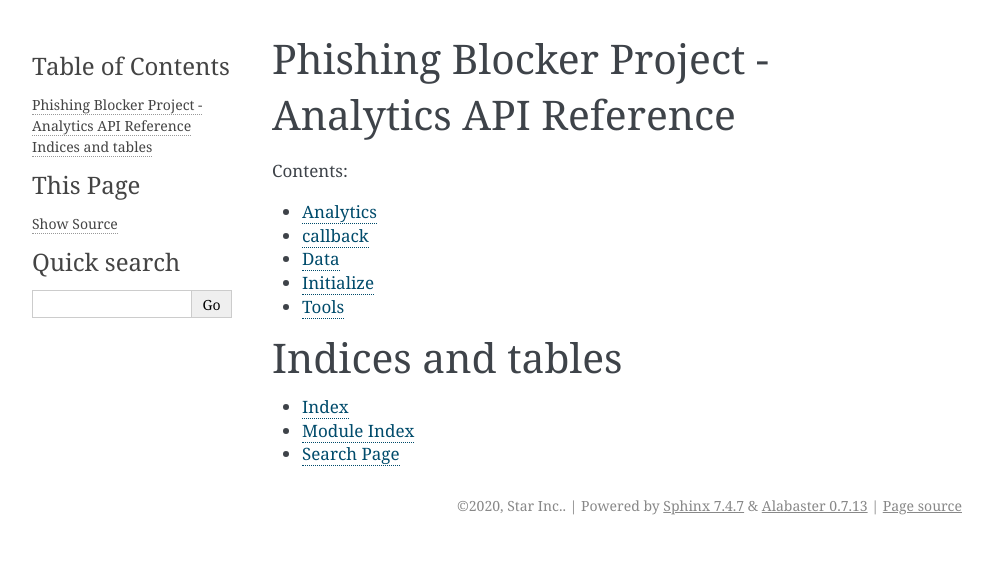
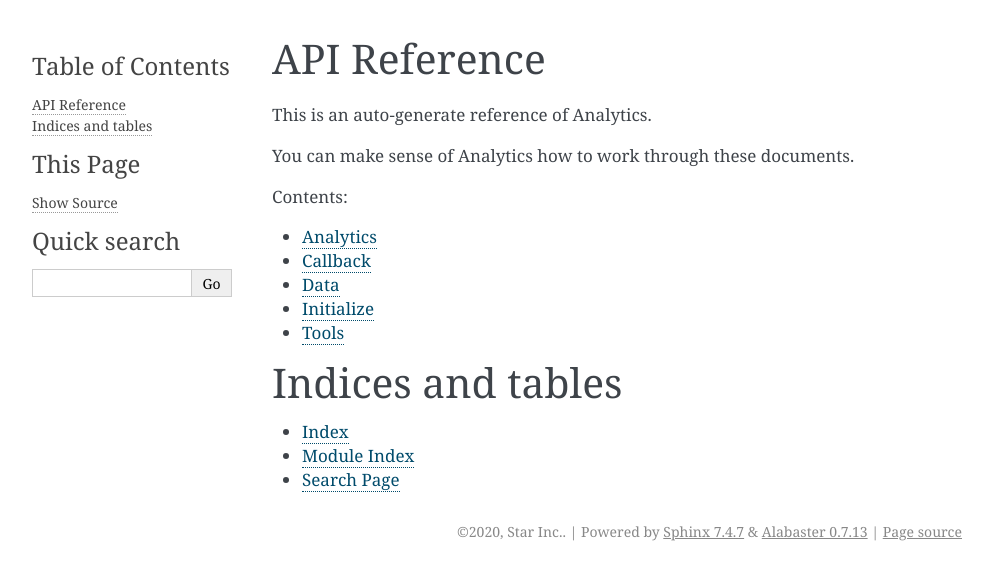
Before and after one commit to meta-star/pbp_analytics, a Sphinx documentation site: the page built from docs/index.rst, in a window 1280 px wide. Shown: the top 580 px of the page, without its empty margins (148-1141 px from the left). Built offline with Sphinx 7.4.7, drawn with Linux system fonts in a browser that asks for light colours.

Commit message:
Update for docs

```diff
--- a/docs/analytics.rst
+++ b/docs/analytics.rst
@@ -1,7 +1,5 @@
 Analytics
 =============================
-
-This is something I want to say that is not in the docstring.
 
 .. autoclass:: libs.Analytics
    :members:
--- a/docs/callback.rst
+++ b/docs/callback.rst
@@ -1,4 +1,4 @@
-callback
+Callback
 =============================
 
 .. autoclass:: libs.callback.WebServer
--- a/docs/index.rst
+++ b/docs/index.rst
@@ -1,5 +1,9 @@
-Phishing Blocker Project - Analytics API Reference
+API Reference
 ================================================================
+
+This is an auto-generate reference of Analytics.
+
+You can make sense of Analytics how to work through these documents.
 
 .. toctree::
    :maxdepth: 2
```
Also changed, not shown: requirements.txt (+13 -12 lines).
